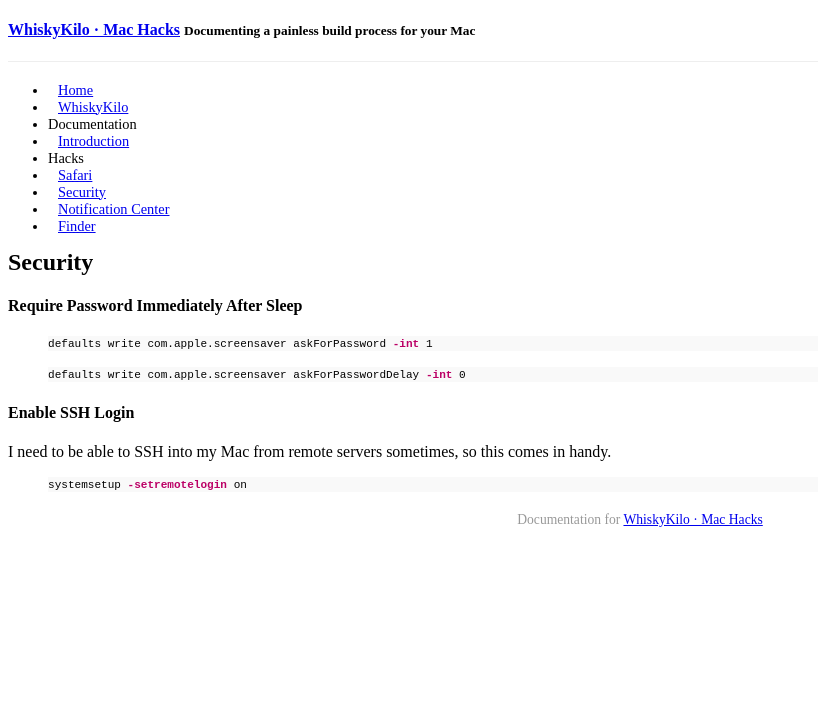
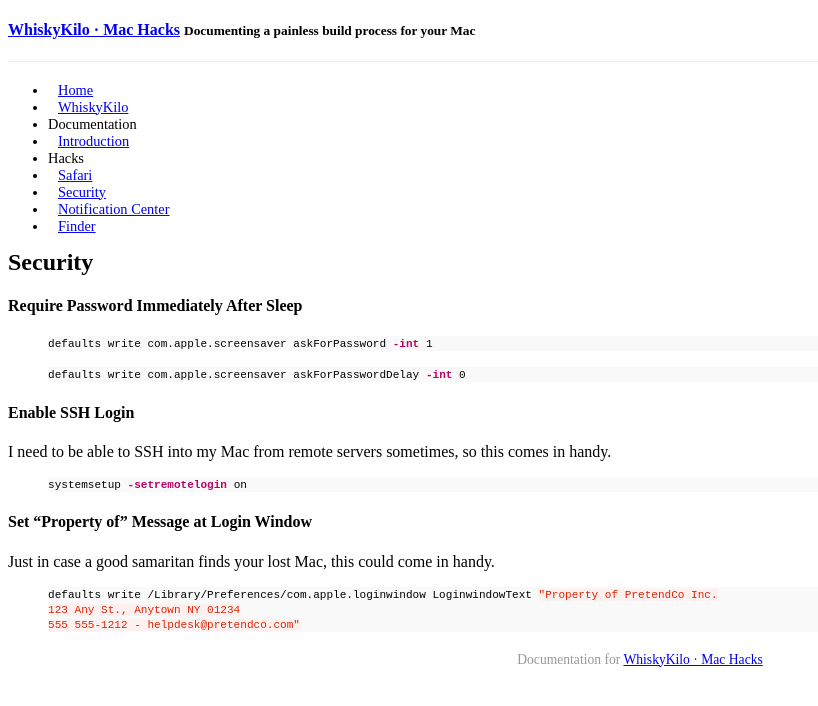
Before and after one commit to akimyonoglu/machacks.whiskykilo.com, a Jekyll site: the page built from _posts/2015-01-19-security.md, in a window 1280 px wide. Shown: the top 706 px of the page, without its empty margins (0-818 px from the left). Built offline with Jekyll 4.4.1, drawn with Linux system fonts in a browser that asks for light colours; Markdown is read by kramdown in place of the engine named in the settings; a style sheet for code colours, icons or effects is not loaded.

Commit message:
Added three more.

```diff
--- a/_posts/2015-01-19-security.md
+++ b/_posts/2015-01-19-security.md
@@ -22,3 +22,13 @@ I need to be able to SSH into my Mac from remote servers sometimes, so this come
 {% highlight bash %}
 systemsetup -setremotelogin on
 {% endhighlight %}
+
+#### Set "Property of" Message at Login Window
+
+Just in case a good samaritan finds your lost Mac, this could come in handy.
+
+{% highlight bash %}
+defaults write /Library/Preferences/com.apple.loginwindow LoginwindowText "Property of PretendCo Inc.
+123 Any St., Anytown NY 01234
+555 555-1212 - helpdesk@pretendco.com"
+{% endhighlight %}
```
Also changed, not shown: _posts/2015-01-19-finder.md (+6 -0 lines), _posts/2015-01-19-safari.md (+6 -0 lines).
